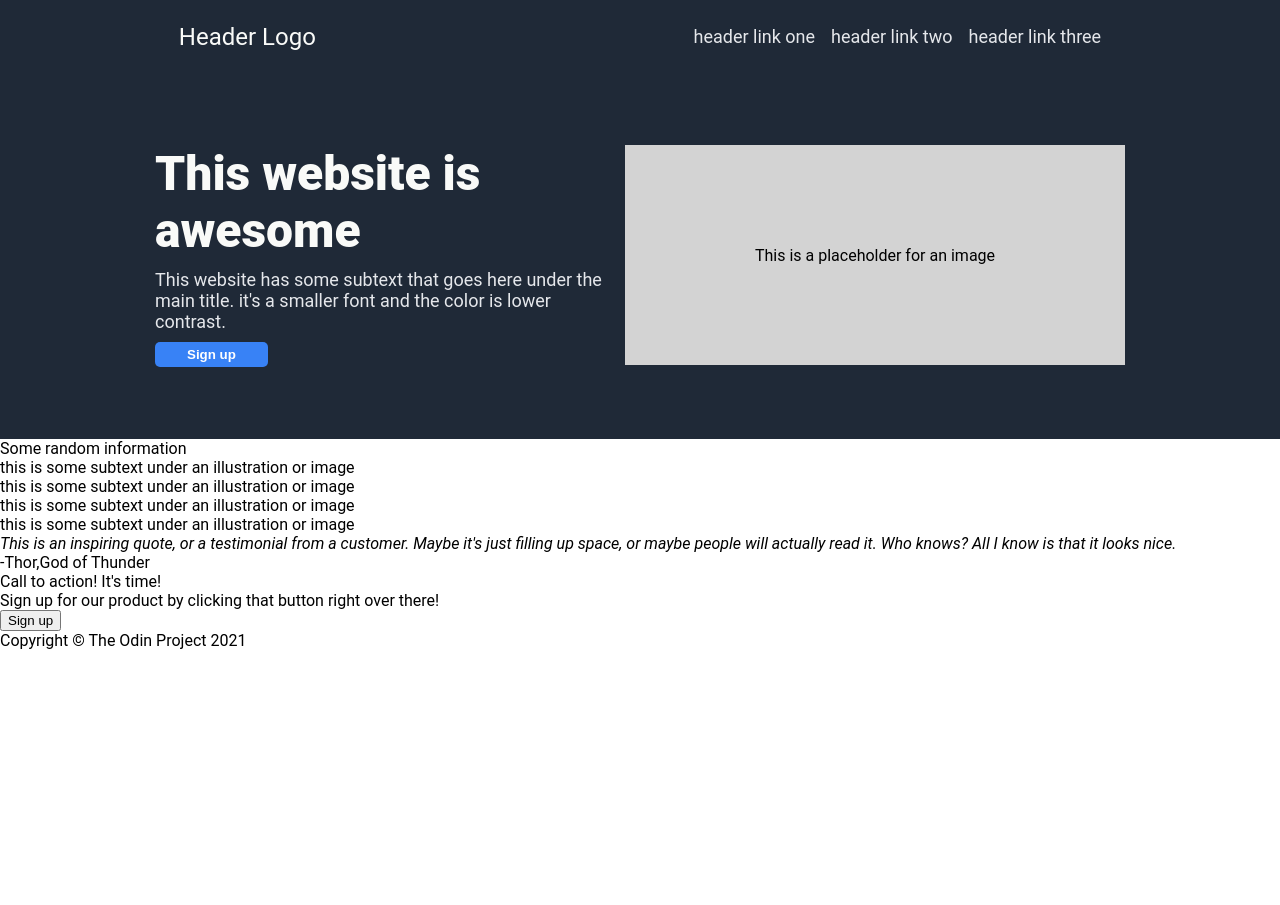
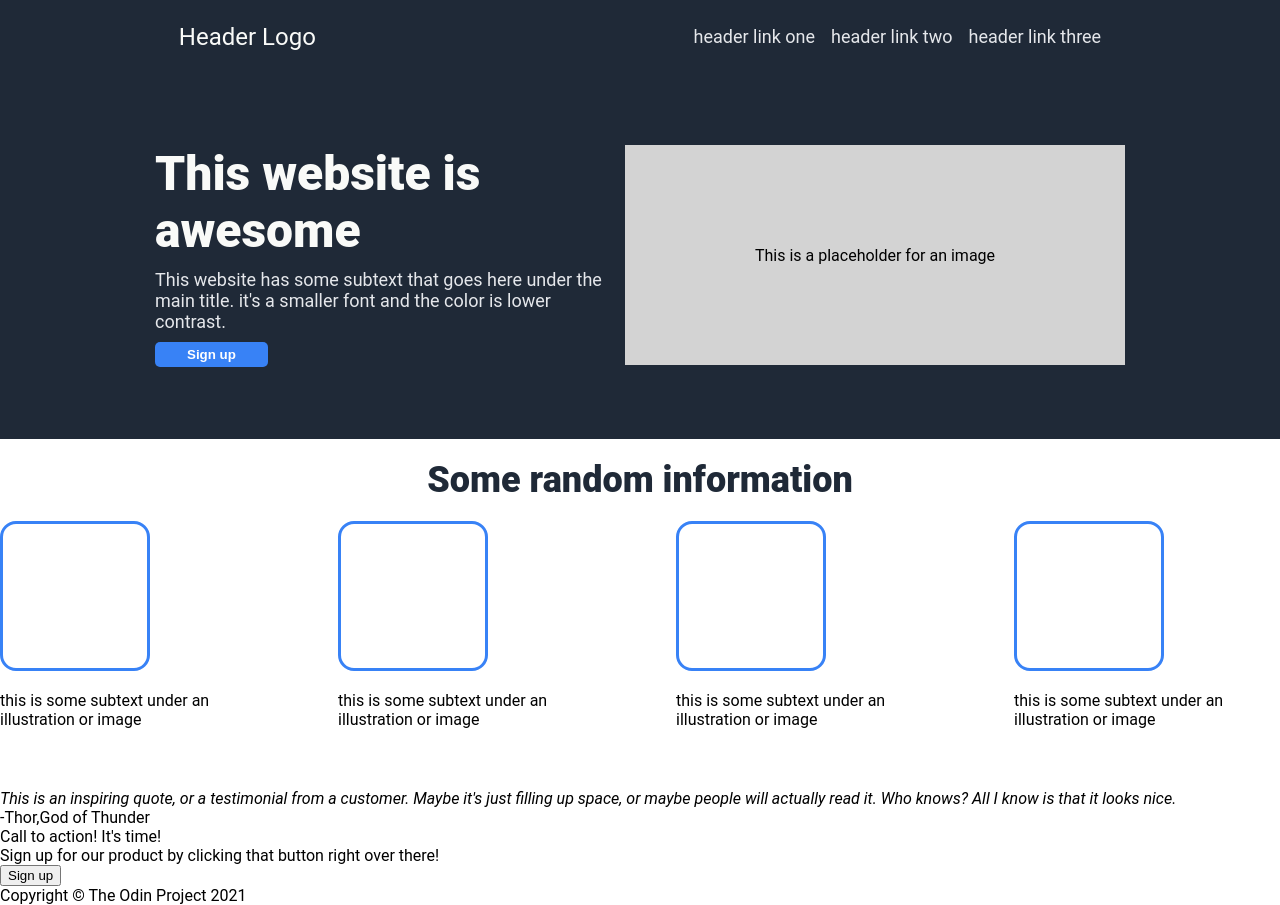
Before and after one commit to SaleamlakH/Foundation-Landing-Page, a plain HTML site: page index.html in a window 1280 px wide. Before the commit the page ends 800 px from the top, so only its background shows below. Drawn offline with Linux system fonts and the light colour scheme.

Commit message:
Add style to the info section

```diff
--- a/style.css
+++ b/style.css
@@ -82,3 +82,35 @@ a {
     justify-content: center;
     align-items: center;
 }
+
+.info-section {
+    padding: 20px 0;
+    height: 350px;
+}
+
+.info-title {
+    color: #1f2937;
+    font-size: 36px;
+    font-weight: 900;
+    text-align: center;
+}
+
+.info-container {
+    display: flex;
+    justify-content: center;
+    gap: 72px;
+}
+
+.info-image {
+    width: 150px;
+    height: 150px;
+    border: 3px solid #3882f6;
+    border-radius: 16px;
+    margin: 20px 0px;
+}
+
+.info-text {
+    text-align: center;
+    width: 150px;
+    margin-bottom: 20px;
+}
```
